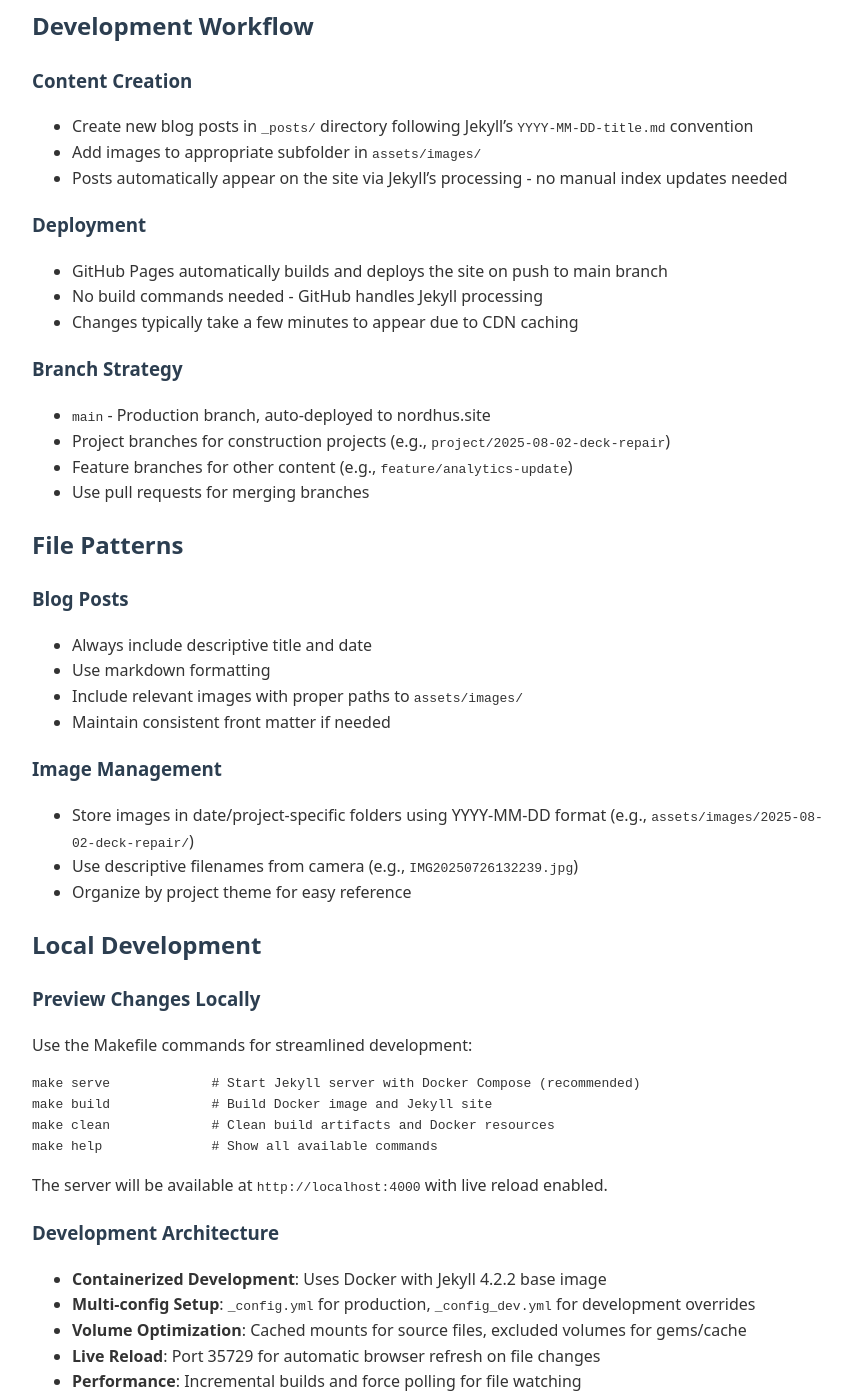
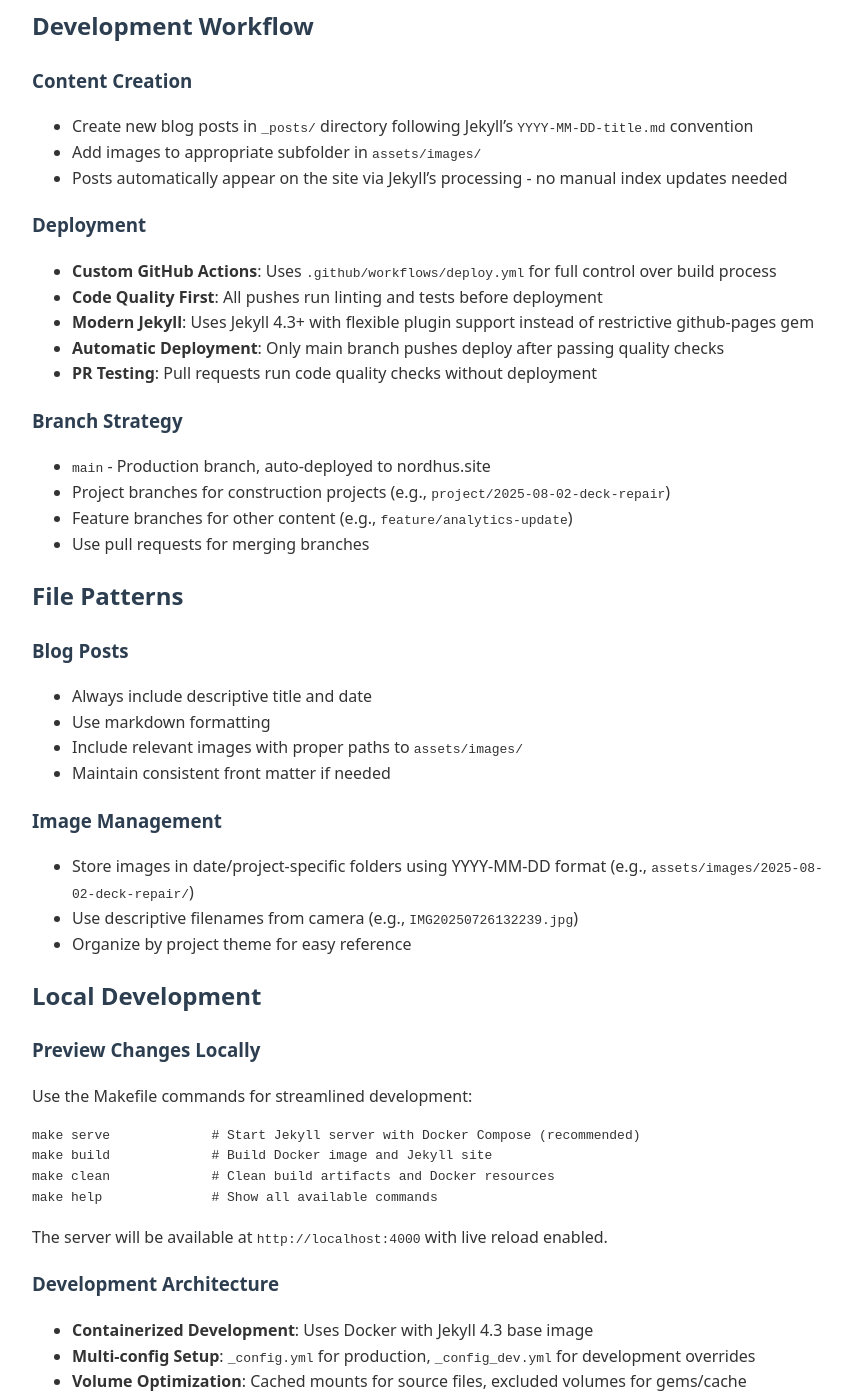
Before and after one commit to jayljohnson/nordhus.site, a Jekyll site: the page built from CLAUDE.md, in a window 1280 px wide and 1400 px high, scrolled down 832 px. Shown: the whole window, without its empty margins (208-1053 px from the left). Built offline with Jekyll 4.4.1, drawn with Linux system fonts in a browser that asks for light colours; our own code applies the rules of GitHub Pages for plain Markdown files; some of the changed text lies outside the part shown.

Commit message:
Consolidate gh actions

```diff
--- a/CLAUDE.md
+++ b/CLAUDE.md
@@ -31,9 +31,11 @@ This is a personal website (nordhus.site) built as a static Jekyll site hosted o
 - Posts automatically appear on the site via Jekyll's processing - no manual index updates needed
 
 ### Deployment
-- GitHub Pages automatically builds and deploys the site on push to main branch
-- No build commands needed - GitHub handles Jekyll processing
-- Changes typically take a few minutes to appear due to CDN caching
+- **Custom GitHub Actions**: Uses `.github/workflows/deploy.yml` for full control over build process
+- **Code Quality First**: All pushes run linting and tests before deployment
+- **Modern Jekyll**: Uses Jekyll 4.3+ with flexible plugin support instead of restrictive github-pages gem
+- **Automatic Deployment**: Only main branch pushes deploy after passing quality checks
+- **PR Testing**: Pull requests run code quality checks without deployment
 
 ### Branch Strategy
 - `main` - Production branch, auto-deployed to nordhus.site
@@ -69,7 +71,7 @@ make help              # Show all available commands
 The server will be available at `http://localhost:4000` with live reload enabled.
 
 ### Development Architecture
-- **Containerized Development**: Uses Docker with Jekyll 4.2.2 base image
+- **Containerized Development**: Uses Docker with Jekyll 4.3 base image
 - **Multi-config Setup**: `_config.yml` for production, `_config_dev.yml` for development overrides
 - **Volume Optimization**: Cached mounts for source files, excluded volumes for gems/cache
 - **Live Reload**: Port 35729 for automatic browser refresh on file changes
@@ -78,7 +80,7 @@ The server will be available at `http://localhost:4000` with live reload enabled
 
 ### Development Dependencies
 - Docker (for containerized Jekyll environment)
-- `Gemfile` with GitHub Pages gem and compatible versions
+- `Gemfile` with modern Jekyll 4.3+ and flexible plugin versions
 - `Dockerfile` with optimized Jekyll setup and caching
 - `docker-compose.yml` for streamlined development workflow
 
@@ -91,7 +93,7 @@ The server will be available at `http://localhost:4000` with live reload enabled
 
 ### SEO Features
 - **Meta Tags**: Comprehensive Open Graph, Twitter Cards, and semantic HTML
-- **Structured Data**: JSON-LD schema for blog posts with keywords and metadata
+- **Jekyll SEO Tag**: Automated meta tags and structured data generation
 - **Sitemaps**: Both XML (`sitemap.xml`) and HTML (`sitemap.html`) versions
 - **Robots.txt**: Optimized for search engine crawling
 - **Canonical URLs**: Prevents duplicate content issues
--- a/_config.yml
+++ b/_config.yml
@@ -8,6 +8,7 @@ permalink: /blog/:title/
 plugins:
   - jekyll-feed
   - jekyll-sitemap
+  - jekyll-seo-tag
 
 # Analytics
 google_analytics: G-5KRKCPHCGX
@@ -33,11 +34,16 @@ exclude:
   - docker-compose.yml
   - README.md
   - scripts/
+  - tests/
   - .git/
   - .github/
   - .gitignore
   - .dockerignore
   - "*.log"
+  - "*.py"
+  - "*.pyc"
+  - pyproject.toml
+  - __pycache__/
   - .sass-cache/
   - .jekyll-cache/
   - .bundle/
--- a/_layouts/default.html
+++ b/_layouts/default.html
@@ -16,6 +16,9 @@
     <meta name="robots" content="index, follow">
     <meta name="googlebot" content="index, follow">
     <link rel="canonical" href="{{ site.url }}{{ page.url }}">
+
+    <!-- Jekyll SEO Tag -->
+    {% seo %}
 
     <!-- Twitter Card meta tags -->
     <meta name="twitter:card" content="summary">
```
Also changed, not shown: Gemfile (+9 -5 lines), .github/workflows/code-quality.yml (deleted), .github/workflows/deploy.yml (added), 1 other file.
